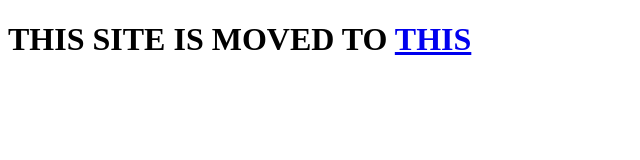
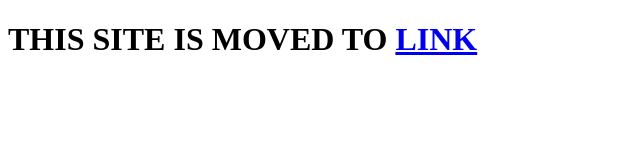
Before and after one commit to rajeevk47/deleted-, a plain HTML site: page index.html in a window 1280 px wide. Shown: the full height of the page, 0-640 px from the left. Drawn offline with Linux system fonts and the light colour scheme.

Commit message:
Update index.html

```diff
--- a/index.html
+++ b/index.html
@@ -4,7 +4,7 @@
     <meta charset="UTF-8">
     <meta name="viewport" content="width=device-width, initial-scale=1.0">
     <title>Moved</title>
-    <h1>THIS SITE IS MOVED TO <a href="https://prsgn.github.io">THIS</a> </h1>
+    <h1>THIS SITE IS MOVED TO <a href="https://prsgn.github.io">LINK</a> </h1>
 
 </head>
 <body>
```
